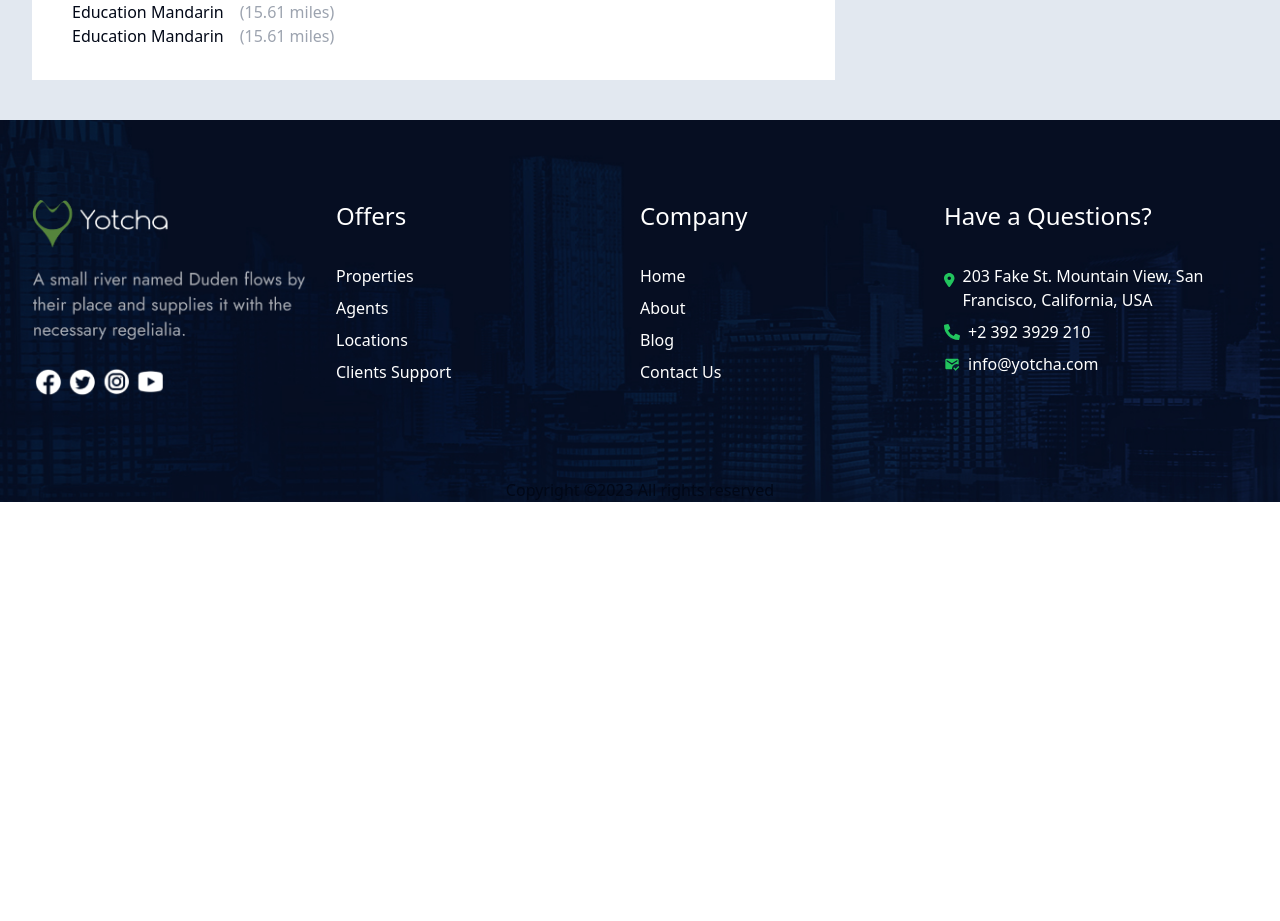
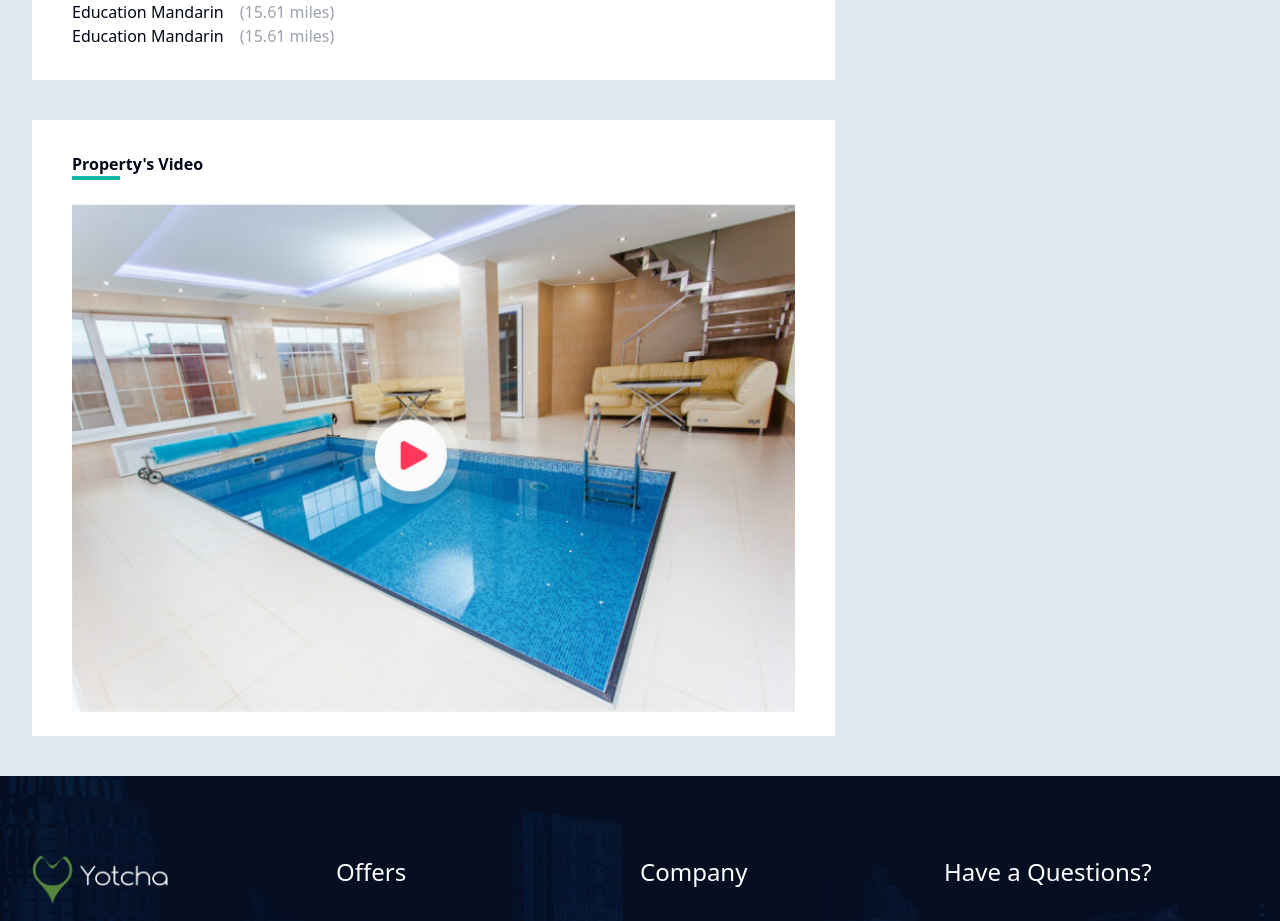
Before and after one commit to prasnaaryal/Yotcha, a Next.js app: page /detail in a window 1280 px wide. Shown: the part 3360-4281 px from the top of the page. Before the commit the page ends 3862 px from the top, so only its background shows below. Built offline with nearby package versions, Linux system fonts and the light colour scheme.

Commit message:
Added PropertyVideo

```diff
--- a/src/views/PropertyDetail/PropertyDetail.tsx
+++ b/src/views/PropertyDetail/PropertyDetail.tsx
@@ -14,6 +14,7 @@ import PropertyDetails from "./components/PropertyDetails";
 import Description from "./components/Description";
 import FloorPlan from "./components/FloorPlan";
 import Nearby from "./components/Nearby";
+import PropertyVideo from "./components/PropertyVideo";
 
 const PropertyDetail = () => {
   return (
@@ -71,7 +72,10 @@ const PropertyDetail = () => {
             <FloorPlan />
 
             {/* nearby */}
-            <Nearby/>
+            <Nearby />
+
+            {/* Property Video */}
+            <PropertyVideo />
           </div>
 
           <div className="col-span-4">hi</div>
--- /dev/null
+++ b/src/views/PropertyDetail/components/PropertyVideo.tsx
@@ -0,0 +1,22 @@
+import React from "react";
+
+const PropertyVideo = () => {
+  return (
+    <div>
+      <div className="bg-white mt-10 ">
+        <div className="mt-6 px-10 flex flex-col">
+          <div className="flex flex-col">
+            <h1 className="font-bold pt-8 mr-4">Property's Video</h1>
+            <div className="border-b-4 border-teal-500 w-12"></div>
+          </div>
+
+          <div className="py-6">
+            <img src="/assets/floorvid.png" className="w-[800px]" alt="" />
+          </div>
+        </div>
+      </div>
+    </div>
+  );
+};
+
+export default PropertyVideo;
```
Also changed, not shown: public/assets/floorvid.png (added).
